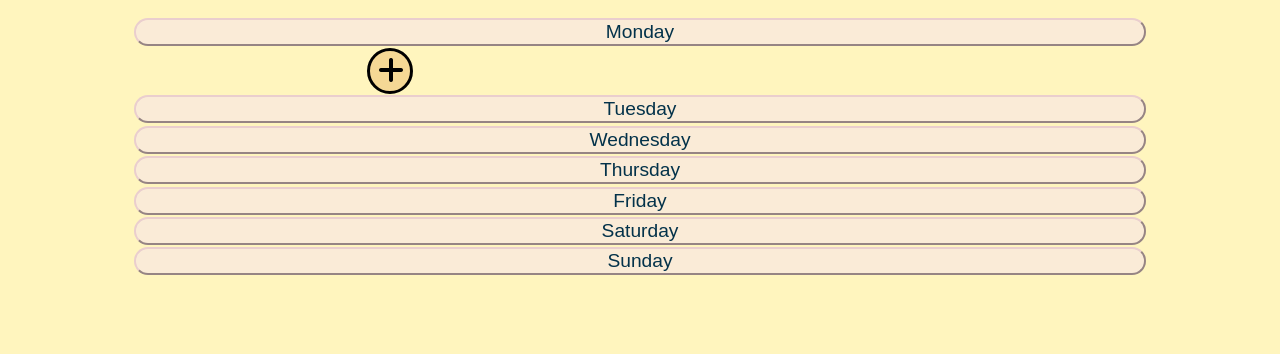
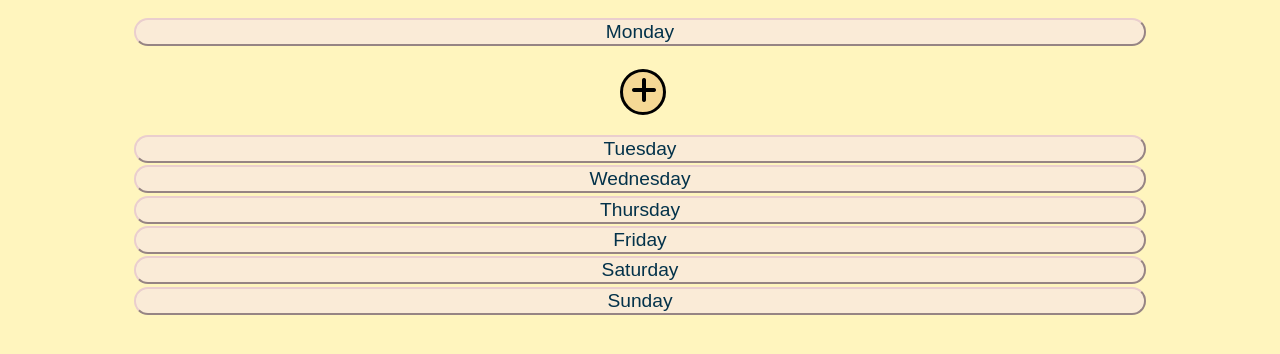
Before and after one commit to cse110-fa22-group26/cse110-fa22-group26, a plain HTML site: page source/homePage.html in a window 1280 px wide. Both pictures are taken after a click on the button "Monday". Shown: the part 132-486 px from the top of the page. Drawn offline with Linux system fonts and the light colour scheme; a web font is replaced by a local one.

Commit message:
remove unused code; adjust add icon position

```diff
--- a/source/assets/styles/homePage.css
+++ b/source/assets/styles/homePage.css
@@ -30,10 +30,6 @@
     margin: auto;
 }
 
-/*.list{
-
-}*/
-
 .task-board{
     overflow: hidden;
 }
@@ -63,11 +59,6 @@
     display:block;
 }
 
-/*
-.task{
-
-}*/
-
 /*style for checkbox*/
 input[type=checkbox] {
     accent-color: rgb(78, 146, 23);
@@ -84,7 +75,7 @@ input[type=text] {
     margin: 8px;
 }
 
-/*
+/*style for submit btn*/
 button[type=submit] {
     color: #03324a;
     padding:5px 15px;
@@ -99,7 +90,7 @@ button[type=submit] {
 button[type=submit]:hover {
     color:#DDDDDD;
 }
-*/
+
 
 /*style for body*/
 body {
@@ -120,5 +111,5 @@ h1 {
     background-color: rgb(245, 216, 149);
     border: solid;
     cursor: pointer;
-    margin-left:23%;
+    margin: 2% 48%;
 }
```
